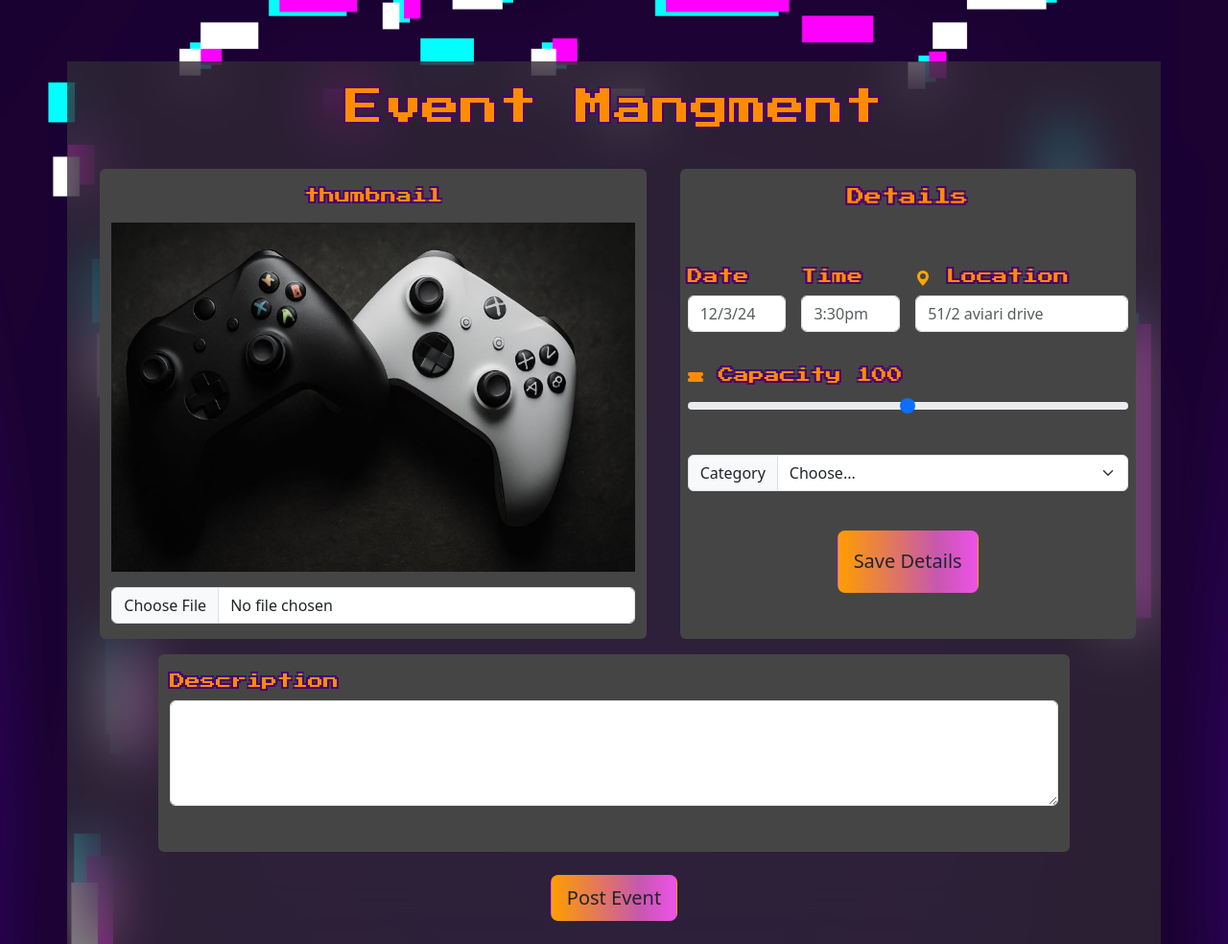
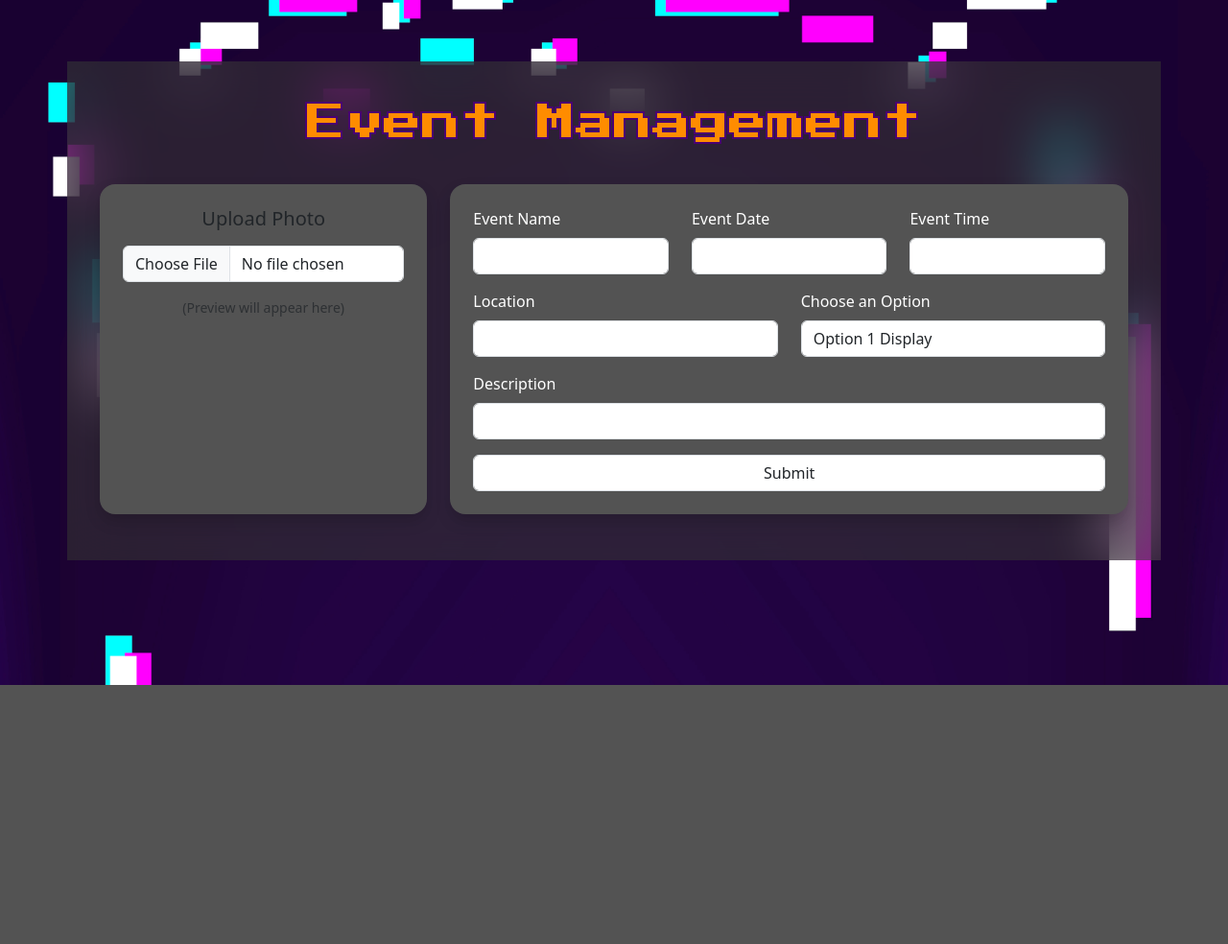
Before and after one commit to makuletoce/iab207-group3, a Flask app: page /managment in a window 1280 px wide. Shown: the part 86-1070 px from the top of the page at 96% size. After the commit the page ends 800 px from the top, so only its background shows below. Run offline with Flask 3, Linux system fonts and the light colour scheme; some libraries are stand-ins or nearby versions.

Commit message:
new file:   Tango/__pycache__/__init__.cpython-313.pyc 	new file:   Tango/__pycache__/forms.cpython-313.pyc 	new file:   Tango/__pycache__/views.cpython-313.pyc 	modified:   Tango/forms.py 	modified:   Tango/templates/Login.html 	modified:   Tango/templates/SignUp.html 	modified:   Tango/templates/base.html 	modified:   Tango/templates/event_managment.html 	modified:   Tango/views.py 	new file:   instance/Tango.db

```diff
--- a/Tango/forms.py
+++ b/Tango/forms.py
@@ -1,10 +1,39 @@
 from flask_wtf import FlaskForm
-from wtforms import StringField, SubmitField
+from wtforms import StringField, SubmitField, SelectField
+from wtforms.validators import DataRequired
 
 
 class LoginForm(FlaskForm):
 
-    email = StringField('Email Address')
-    password = StringField('Password' )
+    email = StringField('Email Address', validators=[DataRequired()])
+    password = StringField('Password' , validators=[DataRequired()])
     submit = SubmitField("Submit")
     SignIn = SubmitField("Sign In")
+
+
+class SignUpForm(FlaskForm):
+
+    first_name = StringField('First Name', validators=[DataRequired()])
+    last_name = StringField('Last Name', validators=[DataRequired()])
+    phone = StringField('Phone Number', validators=[DataRequired()])
+    email = StringField('Email Address', validators=[DataRequired()])
+    password = StringField('Password' , validators=[DataRequired()])
+    address = StringField('Street Address', validators=[DataRequired()])
+
+    submit = SubmitField("Submit")
+    SignUp = SubmitField("Sign In")
+
+class EventManagement(FlaskForm):
+
+    event_name = StringField('Event Name')
+    event_date = StringField('Event Date')
+    event_time = StringField('Event Time')
+    location = StringField('Location')
+    my_dropdown = SelectField('Choose an Option', choices=[
+            ('option1_value', 'Option 1 Display'),
+            ('option2_value', 'Option 2 Display'),
+            ('option3_value', 'Option 3 Display')], validators=[DataRequired()])
+
+    description = StringField('Description')
+
+    submit = SubmitField("Submit")
--- a/Tango/templates/base.html
+++ b/Tango/templates/base.html
@@ -10,6 +10,7 @@
 </head>
 
 
+
 <nav class="navbar navbar-expand-lg fixed-top">
   <div class="container-fluid">
     <!-- Left side: brand + links -->
@@ -20,11 +21,20 @@
 
     <div class="offcanvas offcanvas-end" tabindex="-1" id="navbarOffcanvasLg" aria-labelledby="navbarOffcanvasLgLabel">
       <div class="offcanvas-body justify-content-between align-items-center">
+        {% if session['user'] %}
+              <ul class="navbar-nav mb-lg-0">
+          <li class="nav-item"><a class="nav-link" href="history">Manage</a></li>
+          <li class="nav-item"><a class="nav-link" href="login">Logout</a></li>
+        </ul>
+
+        {% else %}
         <!-- Left links -->
         <ul class="navbar-nav mb-lg-0">
           <li class="nav-item"><a class="nav-link" href="history">History</a></li>
           <li class="nav-item"><a class="nav-link" href="login">Login</a></li>
         </ul>
+
+      {% endif %}
 
         <!-- Right side: search + login -->
         <div class="d-flex align-items-center" style="margin-right: 50px;">
--- a/Tango/templates/event_managment.html
+++ b/Tango/templates/event_managment.html
@@ -1,107 +1,80 @@
 {% extends "base.html" %}
 {% block content %}
+
 <div class="container platform">
 
-    <div class="row justify-content-evenly">
-
   <!-- Page heading -->
-        <div class="col-12 d-flex mt-lg-4 justify-content-center">
-            <p class="display-6 pixel-font">
-                Event Mangment
-            </p>
+  <div class="row">
+    <div class="col-12 d-flex justify-content-center">
+      <p class="display-6 pixel-font " style="margin-top:40px;">Event Management</p>
+    </div>
   </div>
 
-      <!-- Form block for image thumbnail -->
-        <div class="col-12 col-lg-6 mt-lg-4 ms-lg-2 d-flex">
-          <div class="row pt-lg-3 pb-3 rounded-2" style="background-color: rgb(70, 69, 69);">
-            <p class="col-12 d-flex justify-content-center pixel-font">
-              thumbnail
-            </p>
-            <div class="col-12">
-              <img src="../static/img/competative-2-image.jpg" class="card-img-top" alt="defult-img.jpg">
-            </div>
-            <div class="col-12 mt-3">
-              <input class="form-control" type="file" id="formFile">
+  <!-- Two gray boxes side by side -->
+  <div class="row justify-content-center mt-4" style="margin-left: 10px; margin-right: 10px;">
+
+    <!-- Left box (Photo upload) -->
+    <div class="col-lg-4 col-md-5 d-flex justify-content-center">
+      <div class="p-4 rounded-4 shadow w-100" style="background-color: #535353;">
+        <h5 class="text-center mb-3">Upload Photo</h5>
+
+
+        <input class="form-control mb-3" type="file" id="formFile">
+        <div class="text-center text-muted small">
+          (Preview will appear here)
         </div>
       </div>
     </div>
 
-        <!-- Form block for Details of event -->
-        <div class="col-12 d-flex flex-column mt-4 col-lg-5 ms-lg-2 d-flex">
-
-          <from class="row h-100 pt-lg-3 pb-5 rounded-2" style="background-color: rgb(70, 69, 69);">
-
-            <p class="col-12 d-flex  justify-content-center pixel-font " style="height: 10%; font-size: large;">
-              Details
-            </p>
-
-            <div class="col-3 p-2 ">
-              <label class="pixel-font form-label" style="font-size: medium;">Date</label>
-              <input type="email" class="form-control" id="exampleFormControlInput1" placeholder="12/3/24" required>
+    <!-- Right box (Event form) -->
+    <div class="col-lg-8 col-md-7">
+      <div class="p-4 rounded-4 shadow" style="background-color: #535353;">
+        <form method="POST" enctype="multipart/form-data">
+          <div class="row mb-3">
+            <div class="col-md-4">
+              {{ form.event_name.label(class="form-label") }}
+              {{ form.event_name(class="form-control") }}
             </div>
-            <div class="col-3 p-2">
-              <label class="pixel-font form-label" style="font-size: medium;">Time</label>
-              <input type="text" class="form-control" id="exampleFormControlInput1" placeholder="3:30pm" required>
+            <div class="col-md-4">
+              {{ form.event_date.label(class="form-label") }}
+              {{ form.event_date(class="form-control") }}
             </div>
-            <div class="col-6 p-2">
-              <label class="pixel-font form-label" style="font-size: medium;">
-                <svg xmlns="http://www.w3.org/2000/svg" width="16" height="16" fill="orange" class="bi bi-geo-alt-fill" viewBox="0 0 16 16">
-                <path d="M8 16s6-5.686 6-10A6 6 0 0 0 2 6c0 4.314 6 10 6 10m0-7a3 3 0 1 1 0-6 3 3 0 0 1 0 6"/>
-                </svg> Location</label>
-              <input type="text" class="form-control" id="exampleFormControlInput1" placeholder="51/2 aviari drive" required>
-            </div>
-
-            <div class="col-12 p-2">
-              <label class="pixel-font form-label" style="font-size: medium;">
-                <svg xmlns="http://www.w3.org/2000/svg" width="16" height="16" fill="currentColor" class="bi bi-ticket-fill" viewBox="0 0 16 16">
-                <path d="M1.5 3A1.5 1.5 0 0 0 0 4.5V6a.5.5 0 0 0 .5.5 1.5 1.5 0 1 1 0 3 .5.5 0 0 0-.5.5v1.5A1.5 1.5 0 0 0 1.5 13h13a1.5 1.5 0 0 0 1.5-1.5V10a.5.5 0 0 0-.5-.5 1.5 1.5 0 0 1 0-3A.5.5 0 0 0 16 6V4.5A1.5 1.5 0 0 0 14.5 3z"/>
-                </svg> Capacity <output for="Capacity" id="rangeValue" aria-hidden="true"></output>
-              </label>
-              <input type="range" for="Capacity" class="form-range" id="Capacity" min="0" max="200">
-            </div>
-
-            <div class="col-12 p-2">
-              <div class="input-group mb-3">
-                <label class="input-group-text" for="inputGroupSelect01">Category</label>
-                <select class="form-select" id="inputGroupSelect01">
-                  <option selected>Choose...</option>
-                  <option value="1">Casual</option>
-                  <option value="2">Competative</option>
-                  <option value="3">Social</option>
-                </select>
+            <div class="col-md-4">
+              {{ form.event_time.label(class="form-label") }}
+              {{ form.event_time(class="form-control") }}
             </div>
           </div>
 
-            <div class="col-12 d-flex justify-content-center">
-              <button type="submit" class="btn btn-lg detail-button">Save Details</button>
+          <div class="row mb-3">
+            <div class="col-md-6">
+              {{ form.location.label(class="form-label") }}
+              {{ form.location(class="form-control") }}
+            </div>
+            <div class="col-md-6">
+              {{ form.my_dropdown.label(class="form-label") }}
+              {{ form.my_dropdown(class="form-control") }}
+            </div>
+          </div>
+
+          <div class="mb-3">
+            {{ form.description.label(class="form-label") }}
+            {{ form.description(class="form-control") }}
+          </div>
+
+          <div class="text-center">
+            {{ form.submit(class="form-control") }}
           </div>
         </form>
       </div>
-
-        <div class="col-10 pt-lg-3 mt-3  pb-5 rounded-2" style="background-color: rgb(70, 69, 69);">
-          <label for="Textarea1" class="form-label pixel-font">Description</label>
-          <textarea class="form-control" id="Textarea1" rows="4"></textarea>
     </div>
 
-        <div class="col-12 mt-4 mb-4 d-flex justify-content-center">
-          <button type="submit" class="btn btn-lg detail-button">Post Event</button>
   </div>
+  <!-- End gray boxes -->
+
+  <br>
+  <br>
 
 
 </div>
-  </div>
-
-    <!-- Capacity output Range -->
-    <script>
-      const rangeInput = document.getElementById('Capacity');
-      const rangeOutput = document.getElementById('rangeValue');
-
-      // Set initial value
-      rangeOutput.textContent = rangeInput.value;
-
-      rangeInput.addEventListener('input', function() {
-        rangeOutput.textContent = this.value;
-      });
-    </script>
 
 {% endblock %}
--- a/Tango/views.py
+++ b/Tango/views.py
@@ -1,5 +1,5 @@
-from flask import Blueprint, render_template
-from .forms import LoginForm
+from flask import Blueprint, render_template, request, session, redirect, url_for
+from .forms import LoginForm, SignUpForm, EventManagement
 
 mainbp = Blueprint('main', __name__)
 
@@ -10,7 +10,11 @@ def landing():
 
 @mainbp.route('/managment')
 def eventManagment():
-    return render_template('event_managment.html')
+    Event_Management_form = EventManagement()
+    if Event_Management_form.validate_on_submit():
+        return render_template('/')
+
+    return render_template('event_managment.html', form=Event_Management_form)
 
 @mainbp.route('/history')
 def eventHistory():
@@ -26,8 +30,12 @@ def login():
     if login_form.validate_on_submit():
         return render_template('/')
 
-    return render_template('Login.html', form=LoginForm)
+    return render_template('Login.html', form=login_form)
 
 @mainbp.route('/signup')
 def signup():
-    return render_template('SignUp.html')
+    SignUp_form = SignUpForm()
+    if SignUp_form.validate_on_submit():
+        return render_template('/')
+
+    return render_template('SignUp.html', form=SignUp_form)
```
Also changed, not shown: Tango/templates/Login.html (+17 -33 lines), Tango/templates/SignUp.html (+50 -40 lines), instance/Tango.db (added). Lines whose indentation alone changed are shown as unchanged.
